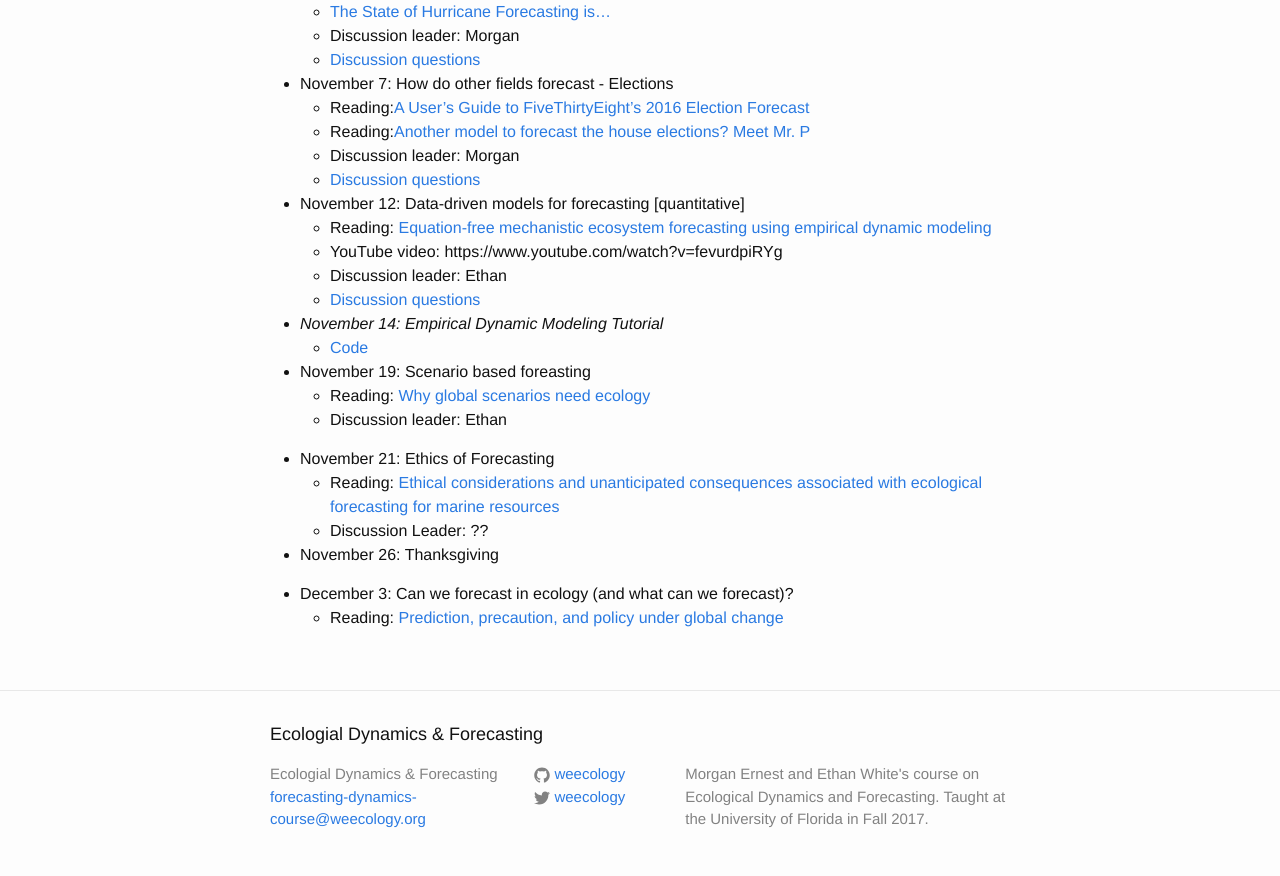
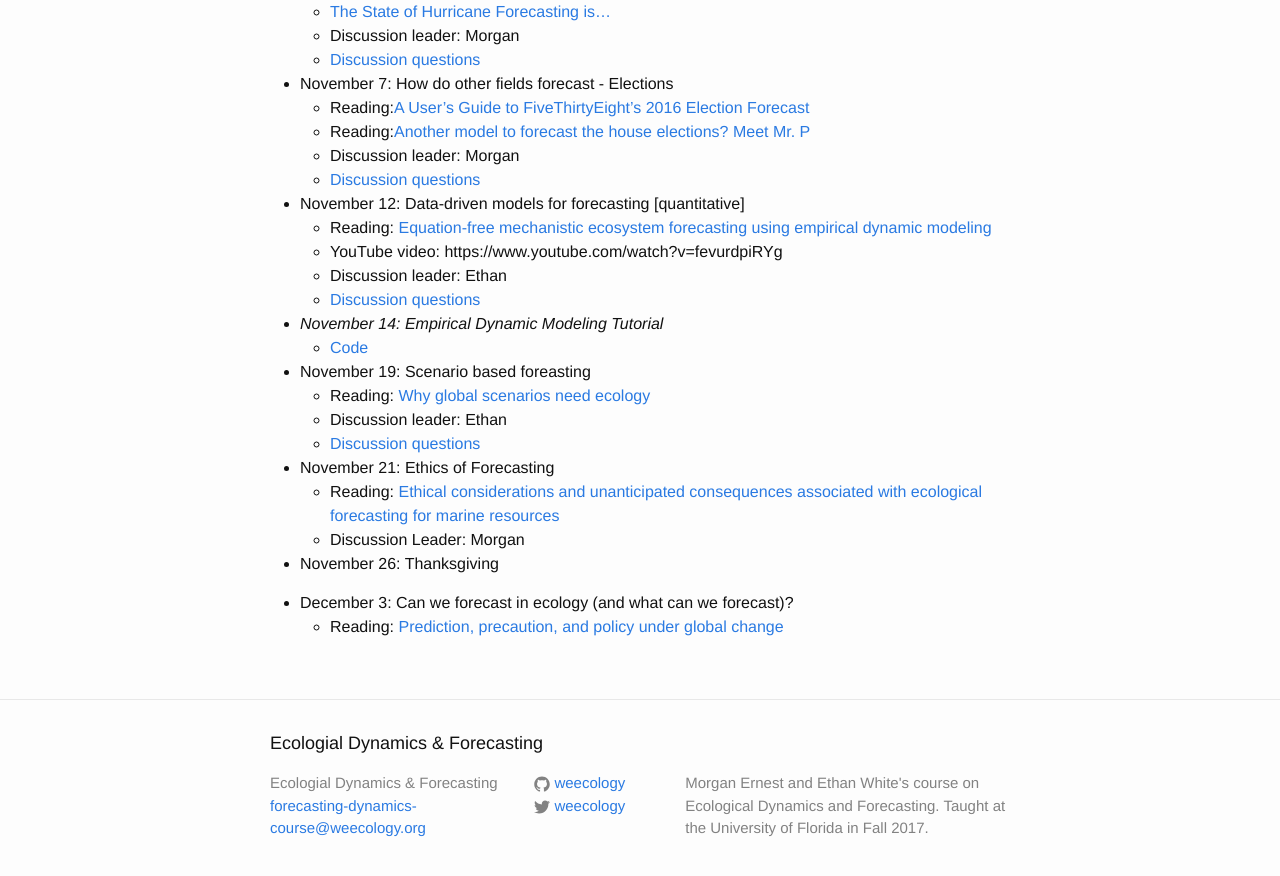
Before and after one commit to weecology/forecasting-dynamics-course, a Jekyll site: the page built from schedule.md, in a window 1280 px wide and 900 px high, scrolled down 2153 px. Shown: the top 876 px of the window. Built offline with Jekyll 4.4.1, drawn with Linux system fonts in a browser that asks for light colours.

Commit message:
Update schedule.md

```diff
--- a/schedule.md
+++ b/schedule.md
@@ -117,12 +117,11 @@
 * November 19: Scenario based foreasting
     * Reading: [Why global scenarios need ecology](https://doi.org/10.1890/1540-9295(2003)001[0322:WGSNE]2.0.CO;2)
     * Discussion leader: Ethan
-
-[//]: #    * [Discussion questions]({{ site.baseurl }}/discussion/scenarios)
+    * [Discussion questions]({{ site.baseurl }}/discussion/scenarios)
 
 * November 21: Ethics of Forecasting
     * Reading: [Ethical considerations and unanticipated consequences associated with ecological forecasting for marine resources](https://academic.oup.com/icesjms/advance-article/doi/10.1093/icesjms/fsy210/5303214)
-    * Discussion Leader: ??
+    * Discussion Leader: Morgan
 
 * November 26: Thanksgiving
 
```
